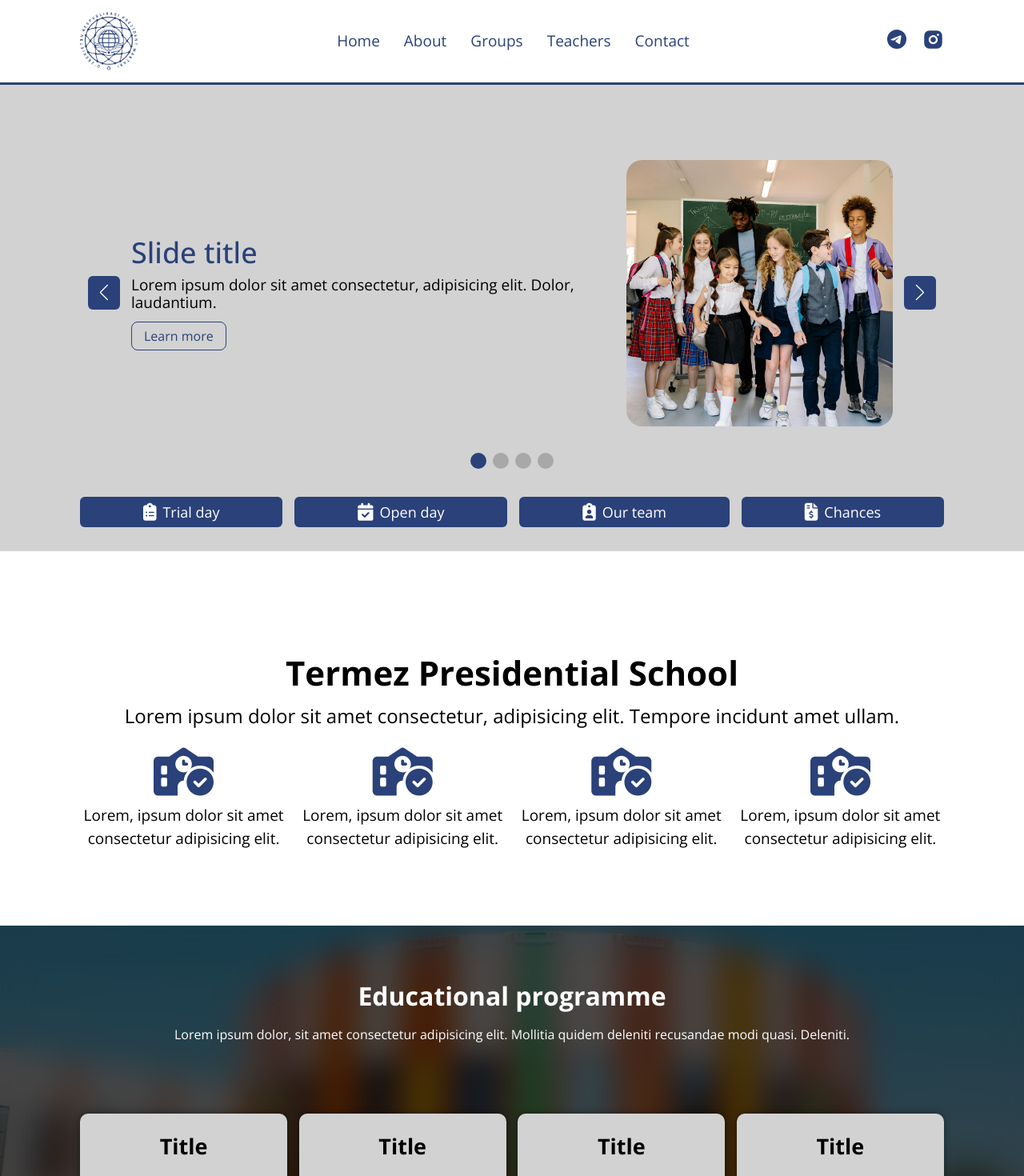
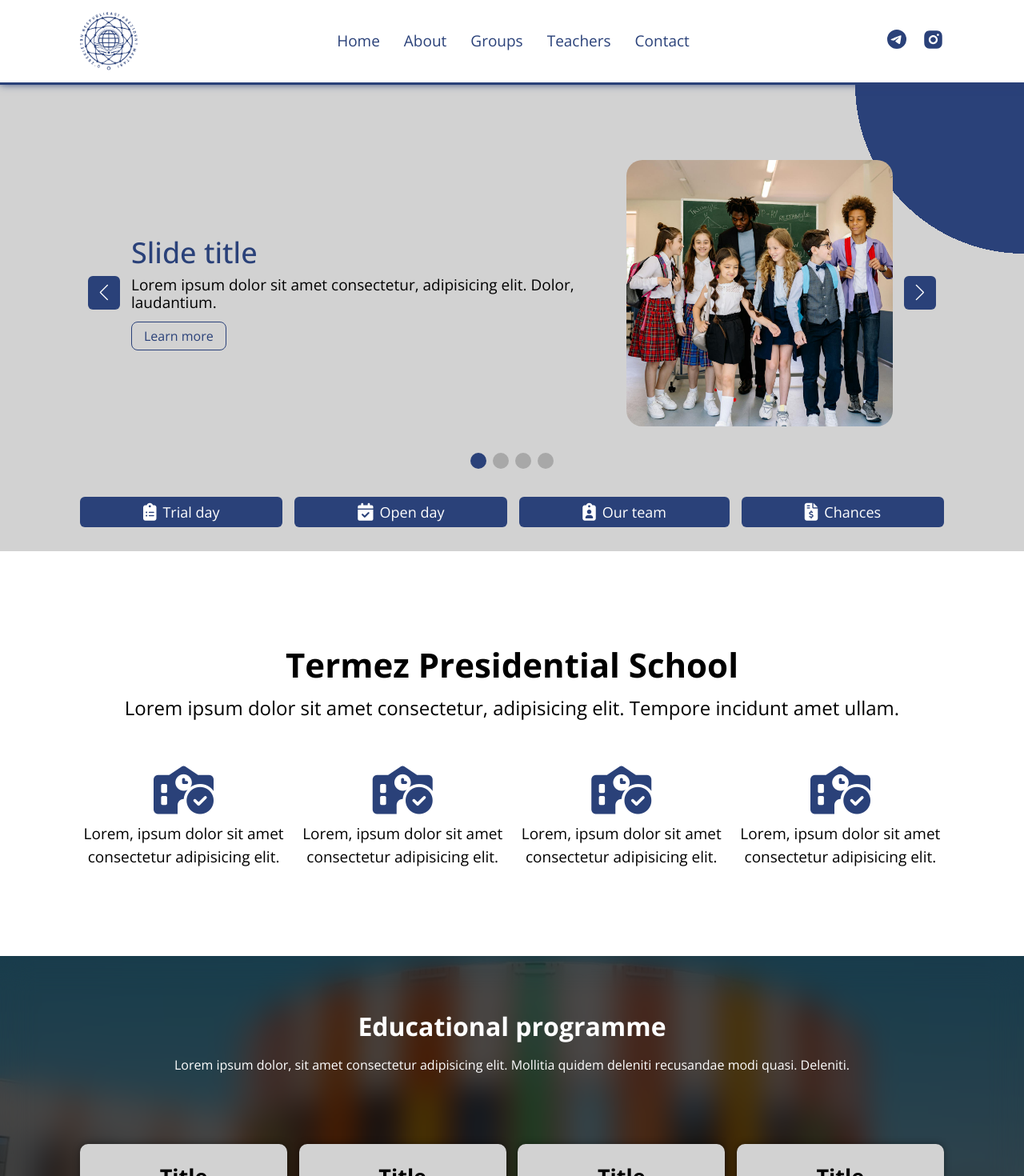
Before and after one commit to SavitarUzuhiko/ps_termez, a React (Vite) app: page / in a window 1280 px wide. Shown: the top 1470 px of the page at 80% size. Built offline with nearby package versions, Linux system fonts and the light colour scheme; the HTML template or start-up script is replaced by a standard one.

Commit message:
Make the design more attractive

```diff
--- a/src/components/Header.tsx
+++ b/src/components/Header.tsx
@@ -9,7 +9,8 @@
   const [isMenuOpen, setIsMenuOpen] = useState(false);
 
   return (
-    <div className="container">
+    <div className="header-wrap">
+      <div className="container">
       <header className="header flex">
         <a href="#" className="header__logo">
           <img src={logoSource} alt="" className="header__logo-pic" />
@@ -69,6 +70,7 @@
         </button>
       </header>
     </div>
+    </div>
   );
 };
 
--- a/src/sass/_about.scss
+++ b/src/sass/_about.scss
@@ -2,14 +2,14 @@
 
 .about {
   text-align: center;
-  padding: 100px 0 95px;
+  padding: 90px 0 110px;
   &__title {
     font-size: 42px;
     margin-bottom: 15px;
   }
   &__lead {
     font-size: 24px;
-    margin-bottom: 27px;
+    margin-bottom: 60px;
   }
   &__boxes {
     @include mixins.flex();
--- a/src/sass/_header.scss
+++ b/src/sass/_header.scss
@@ -1,6 +1,13 @@
 @use "./mixins";
 
 .header {
+  &-wrap {
+    background-color: white;
+    position: sticky;
+    top: 0;
+    z-index: 90;
+    box-shadow: 0 2px 10px var(--color-primary);
+  }
   @include mixins.flex();
   padding: 15px 0;
   &__logo {
--- a/src/sass/_main.scss
+++ b/src/sass/_main.scss
@@ -1,7 +1,11 @@
 @use "./mixins";
 
 .main {
-  background-color: rgb(210, 210, 210);
+  // background-color: rgb(210, 210, 210);
+  background-image: radial-gradient(
+    circle at right top, var(--color-primary) 0 15%,
+    rgb(210, 210, 210) 15%
+  );
   padding: 30px 0;
   &__slider {
     margin-bottom: 24px;
```
